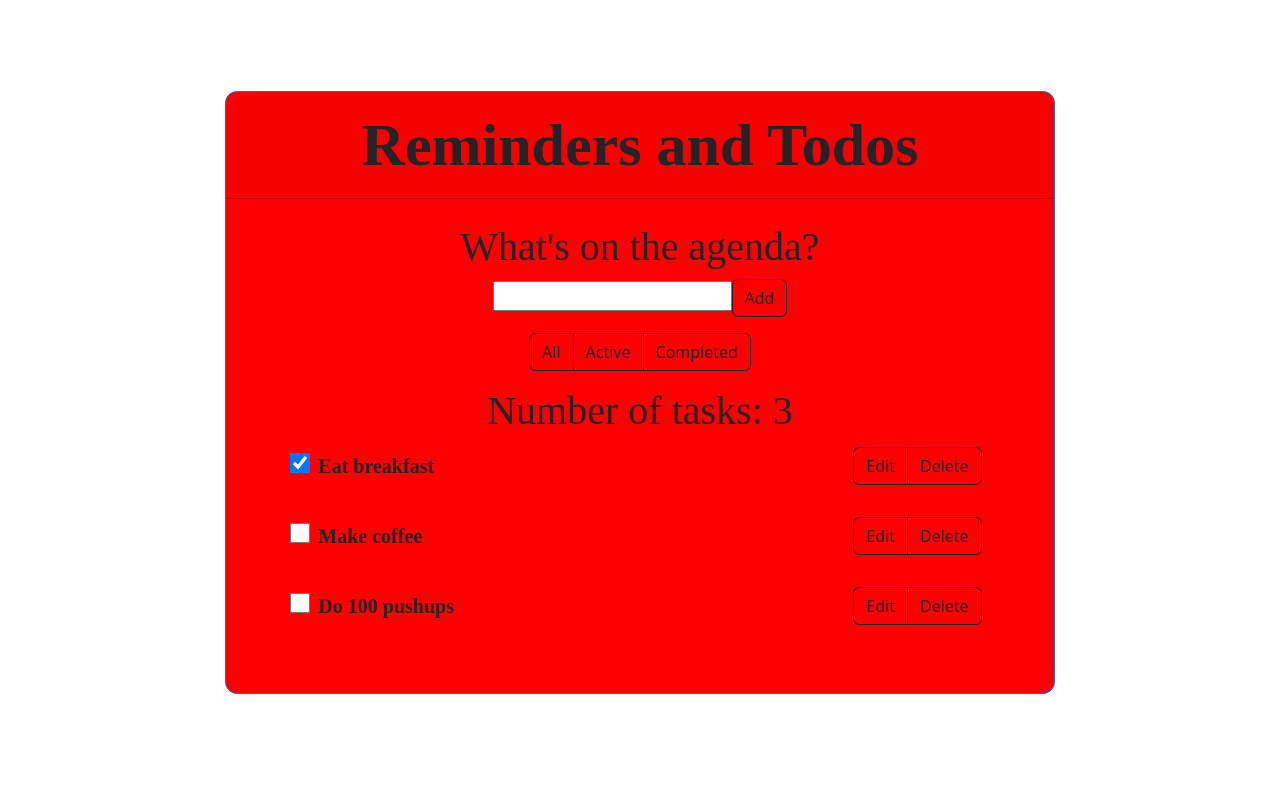
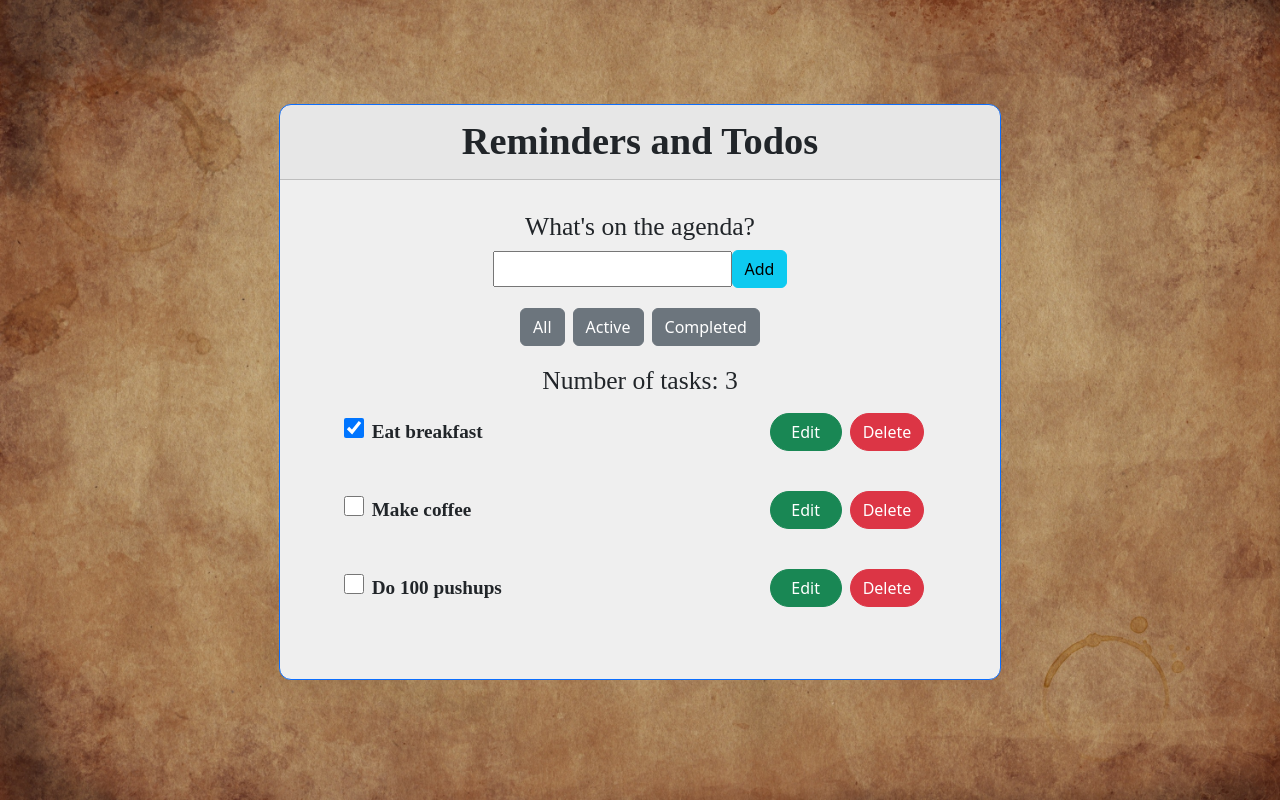
Before and after one commit to smcconaha/reminder-list, a React (Create React App) app in the folder to-do/: page / in a window 1280 px wide. Built offline with nearby package versions, Linux system fonts and the light colour scheme; a web font is replaced by a local one.

Commit message:
Added styling to button, card, and font

```diff
--- a/to-do/src/App.js
+++ b/to-do/src/App.js
@@ -96,17 +96,19 @@ function App(props) {
     setTodos([...todos, newTodo]);
 }
   return (
-    <section className="vh-100">
+    <div className="card-wrapper">
       <div className="container-fluid py-5 h-100">
         <div className="row d-flex justify-content-center align-items-center h-100">
-          <div className="col-8 text-center">
+          <div className="col-lg-7 col-md-9 col-sm-10 text-center">
             <div className="card border-primary mb-3 todoapp">
               <div className="card-header fw-bold">Reminders and Todos</div>
               <div className="card-body py-4 px-4 px-md-5">
                   {/* pass function to Form component as props */}
                   <Form addTodo={addTodo}/>
-                  <div className="filters btn-group mt-3">
+                  <div className="row filters btn-group mt-3">
+                    <div col>
                     {filterList}
+                    </div>
                   </div>
                   <h2 className="card-title mt-3" id="list-heading">
                     {todoCount}
@@ -123,7 +125,7 @@ function App(props) {
           </div>
         </div>
       </div>
-    </section>
+    </div>
   );
 }
 
--- a/to-do/src/components/Filter.js
+++ b/to-do/src/components/Filter.js
@@ -5,7 +5,7 @@ function Filter(props) {
     return (
     <button
         type="button"
-        className="btn btn-outline-dark text-bold"
+        className="btn btn-secondary m-1"
         aria-pressed={props.isPressed}
         onClick={() => props.setFilter(props.title)}
     >
--- a/to-do/src/components/Form.js
+++ b/to-do/src/components/Form.js
@@ -29,13 +29,13 @@ function Form(props) {
         <input
             type="text"
             id="new-todo-input"
-            className="input input__lg"
+            className="input pb-1"
             name="text"
             autoComplete="off"
             value={title}
             onChange={handleChange}
         />
-        <button type="submit" className="btn btn-outline-dark">
+        <button type="submit" className="btn btn-info">
             Add
         </button>
     </form>
--- a/to-do/src/components/Todo.js
+++ b/to-do/src/components/Todo.js
@@ -21,7 +21,7 @@ export default function Todo (props) {
         <form onSubmit={handleSubmit}>
           <div className="form-group mt-3">
             <label className="todo-label pe-2" htmlFor={props.id}>
-              New name for {props.title}
+              Rename {props.title}
             </label>
             <input
                 id={props.id}
@@ -31,13 +31,13 @@ export default function Todo (props) {
                 onChange={handleChange}
             />
           </div>
-          <div className="btn-group">
+          <div className="btn-group pt-2">
             {/* when cancel button pressed setEditing returns false */}
-            <button type="button" className="btn btn-dark" onClick={() => setEditing(false)}>
+            <button type="button" className="btn btn-secondary m-1 rounded-pill" onClick={() => setEditing(false)}>
               Cancel
               <span className="visually-hidden">renaming {props.title}</span>
             </button>
-            <button type="submit" className="btn btn-dark">
+            <button type="submit" className="btn btn-primary m-1 rounded-pill">
               Save
               <span className="visually-hidden">new name for {props.title}</span>
             </button>
@@ -48,7 +48,7 @@ export default function Todo (props) {
       //*****VIEW TEMPLATE
       const viewTemplate = (
           <>
-            <div className="col-8 text-start">
+            <div className="col-7 text-start">
                 <input
                   id={props.id}
                   type="checkbox"
@@ -60,19 +60,19 @@ export default function Todo (props) {
                   {props.title}
                 </label>
             </div>
-            <div className="col-4 text-end">
+            <div className="col-5 text-end">
               <div className="btn-group">
                 {/* when edit button pressed setEditing returns true */}
                 <button
                   type="button"
-                  className="btn btn-outline-dark"
+                  className="btn btn-success m-1 rounded-pill edit-btn"
                   onClick={() => setEditing(true)}>
                   Edit
                   <span className="visually-hidden">{props.title}</span>
                 </button>
                 <button
                   type="button"
-                  className="btn btn-outline-dark"
+                  className="btn btn-danger m-1 rounded-pill"
                   onClick={() => props.toggleTaskDeleted(props.id)}
                   >
                   Delete <span className="visually-hidden">{props.title}</span>
--- a/to-do/src/index.css
+++ b/to-do/src/index.css
@@ -4,33 +4,46 @@
   font-family: 'Alice', serif;
 }
 
+.input {
+  height: 2.3rem;
+}
+
+.edit-btn {
+  min-width: 4.5rem;
+}
+
+.card-wrapper {
+  position: relative;
+  background: url("./images/background_paper.jpg") no-repeat;
+  background-size: cover;
+  background-position: center;
+  height: 100vh;
+}
+
+.card-body {
+  padding: .75rem;
+}
+
 .todoapp {
   border-radius: .75rem !important;
-  background-color: red !important;
+  background-color: rgb(239, 239, 239) !important;
+}
+
+.card-header{
+  font-size: 3vw;
 }
 
 .card-title, .label {
-  font-size: 40px;
+  font-size: 2vw;
 }
 
 .todo-label {
-  font-size: 20px;
+  font-size: 1.5vw;
 }
 
 .checkbox {
   width: 20px;
   height: 20px;
-}
-
-.card-header{
-  font-size: 60px;
-}
-
-.container-fluid {
-  /* background: url("./images/background_paper.jpg") no-repeat; */
-  background-size: cover;
-  background-position: center;
-  height: 100vh;
 }
 
 .visually-hidden {
```
